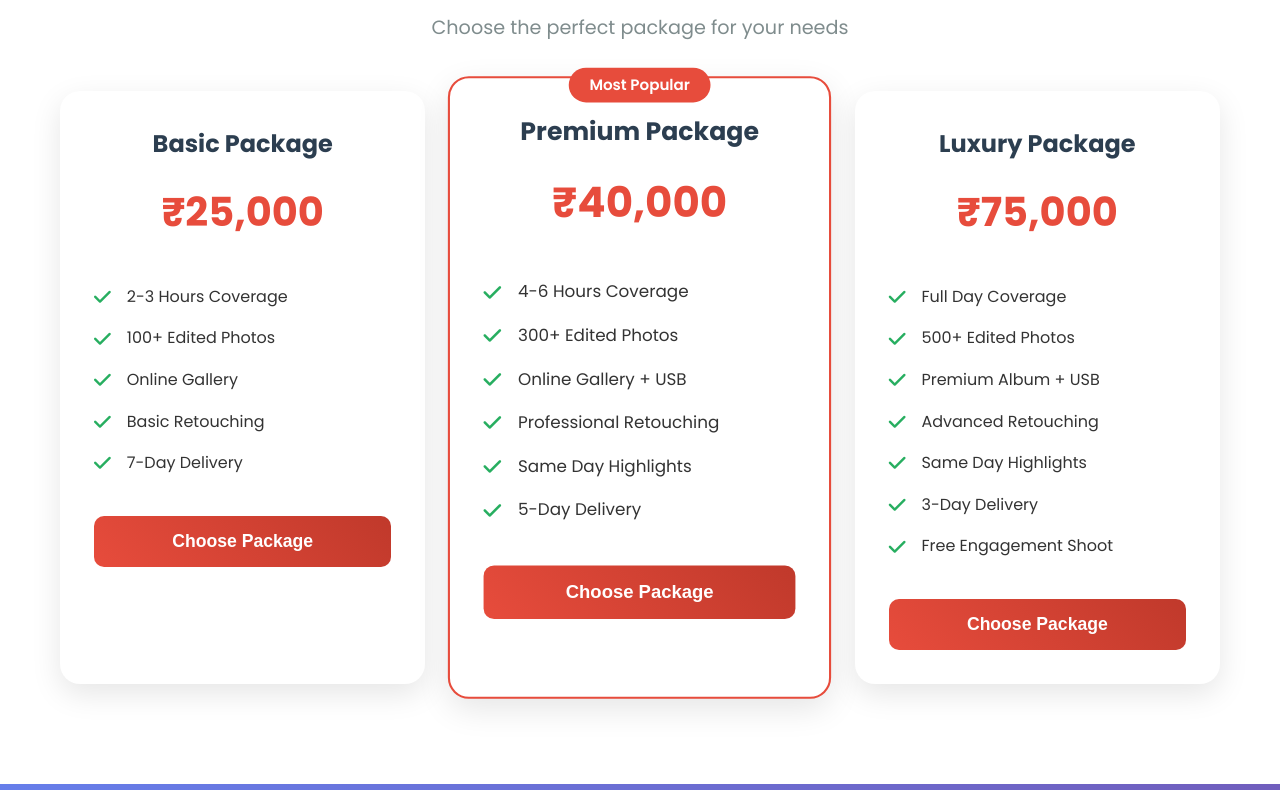
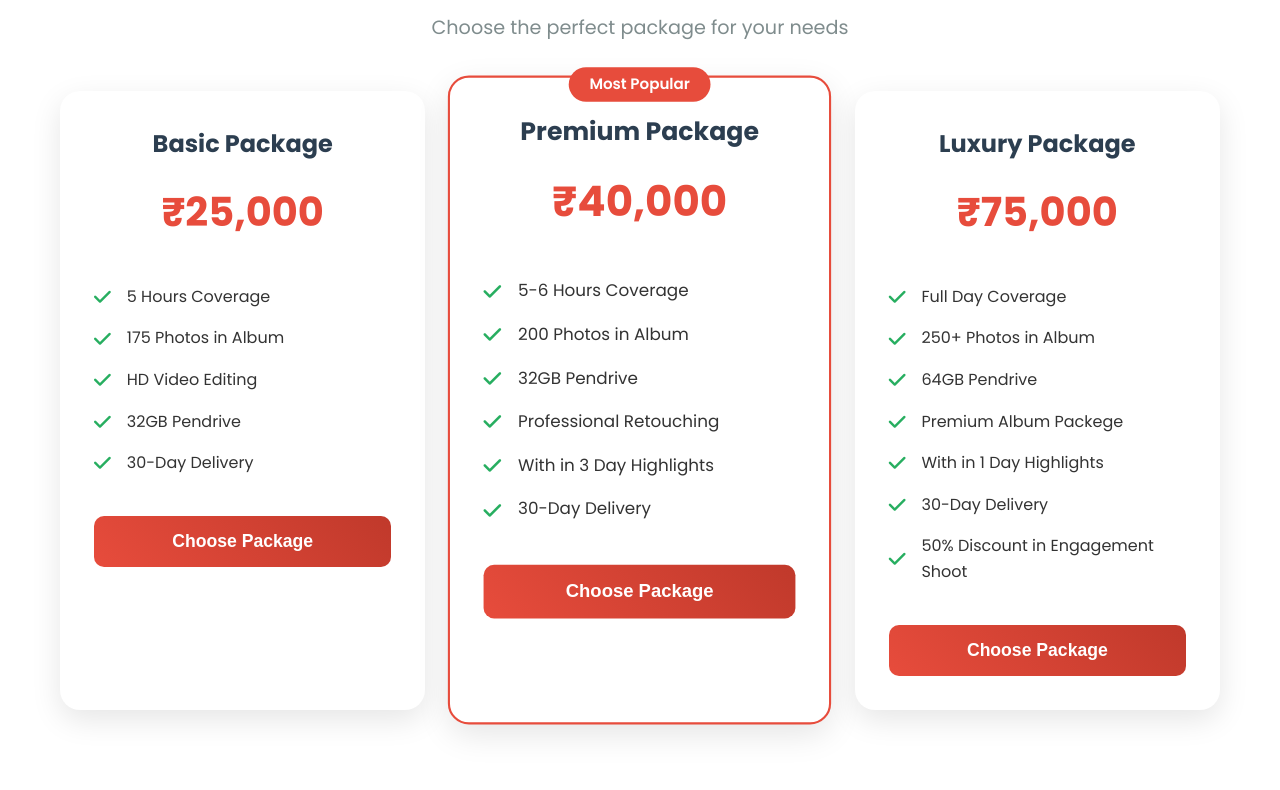
Before and after one commit to selfstarteju/Navin-Bhandari, a plain HTML site: page index.html in a window 1280 px wide. Shown: the part 2941-3731 px from the top of the page. Drawn offline with Linux system fonts and the light colour scheme.

Commit message:
Update index.html

```diff
--- a/index.html
+++ b/index.html
@@ -137,8 +137,8 @@
                 <div class="gallery-item" data-category="wedding">
                     <img src="741.jpg" alt="Wedding Photography" />
                     <div class="gallery-overlay">
-                        <h3>Bridal Portraits</h3>
-                        <p>Elegant bridal photography</p>
+                        <h3>Pre-Wedding</h3>
+                        <p>Pre-Wedding photography</p>
                     </div>
                 </div>
                 <div class="gallery-item" data-category="portrait">
@@ -165,11 +165,11 @@
                         <div class="price">₹25,000</div>
                     </div>
                     <ul class="package-features">
-                        <li><i class="fas fa-check"></i> 2-3 Hours Coverage</li>
-                        <li><i class="fas fa-check"></i> 100+ Edited Photos</li>
-                        <li><i class="fas fa-check"></i> Online Gallery</li>
-                        <li><i class="fas fa-check"></i> Basic Retouching</li>
-                        <li><i class="fas fa-check"></i> 7-Day Delivery</li>
+                        <li><i class="fas fa-check"></i> 5 Hours Coverage</li>
+                        <li><i class="fas fa-check"></i> 175 Photos in Album </li>
+                        <li><i class="fas fa-check"></i> HD Video Editing</li>
+                        <li><i class="fas fa-check"></i> 32GB Pendrive </li>
+                        <li><i class="fas fa-check"></i> 30-Day Delivery</li>
                     </ul>
                     <button class="btn-package" onclick="selectPackage('Basic Package')">Choose Package</button>
                 </div>
@@ -181,12 +181,12 @@
                         <div class="price">₹40,000</div>
                     </div>
                     <ul class="package-features">
-                        <li><i class="fas fa-check"></i> 4-6 Hours Coverage</li>
-                        <li><i class="fas fa-check"></i> 300+ Edited Photos</li>
-                        <li><i class="fas fa-check"></i> Online Gallery + USB</li>
+                        <li><i class="fas fa-check"></i> 5-6 Hours Coverage</li>
+                        <li><i class="fas fa-check"></i> 200 Photos in Album </li>
+                        <li><i class="fas fa-check"></i> 32GB Pendrive </li>
                         <li><i class="fas fa-check"></i> Professional Retouching</li>
-                        <li><i class="fas fa-check"></i> Same Day Highlights</li>
-                        <li><i class="fas fa-check"></i> 5-Day Delivery</li>
+                        <li><i class="fas fa-check"></i> With in 3 Day Highlights</li>
+                        <li><i class="fas fa-check"></i> 30-Day Delivery</li>
                     </ul>
                     <button class="btn-package" onclick="selectPackage('Premium Package')">Choose Package</button>
                 </div>
@@ -198,12 +198,12 @@
                     </div>
                     <ul class="package-features">
                         <li><i class="fas fa-check"></i> Full Day Coverage</li>
-                        <li><i class="fas fa-check"></i> 500+ Edited Photos</li>
-                        <li><i class="fas fa-check"></i> Premium Album + USB</li>
-                        <li><i class="fas fa-check"></i> Advanced Retouching</li>
-                        <li><i class="fas fa-check"></i> Same Day Highlights</li>
-                        <li><i class="fas fa-check"></i> 3-Day Delivery</li>
-                        <li><i class="fas fa-check"></i> Free Engagement Shoot</li>
+                        <li><i class="fas fa-check"></i> 250+ Photos in Album</li>
+                        <li><i class="fas fa-check"></i> 64GB Pendrive</li>
+                        <li><i class="fas fa-check"></i> Premium Album Packege </li>
+                        <li><i class="fas fa-check"></i> With in 1 Day Highlights</li>
+                        <li><i class="fas fa-check"></i> 30-Day Delivery</li>
+                        <li><i class="fas fa-check"></i> 50% Discount in Engagement Shoot</li>
                     </ul>
                     <button class="btn-package" onclick="selectPackage('Luxury Package')">Choose Package</button>
                 </div>
```
